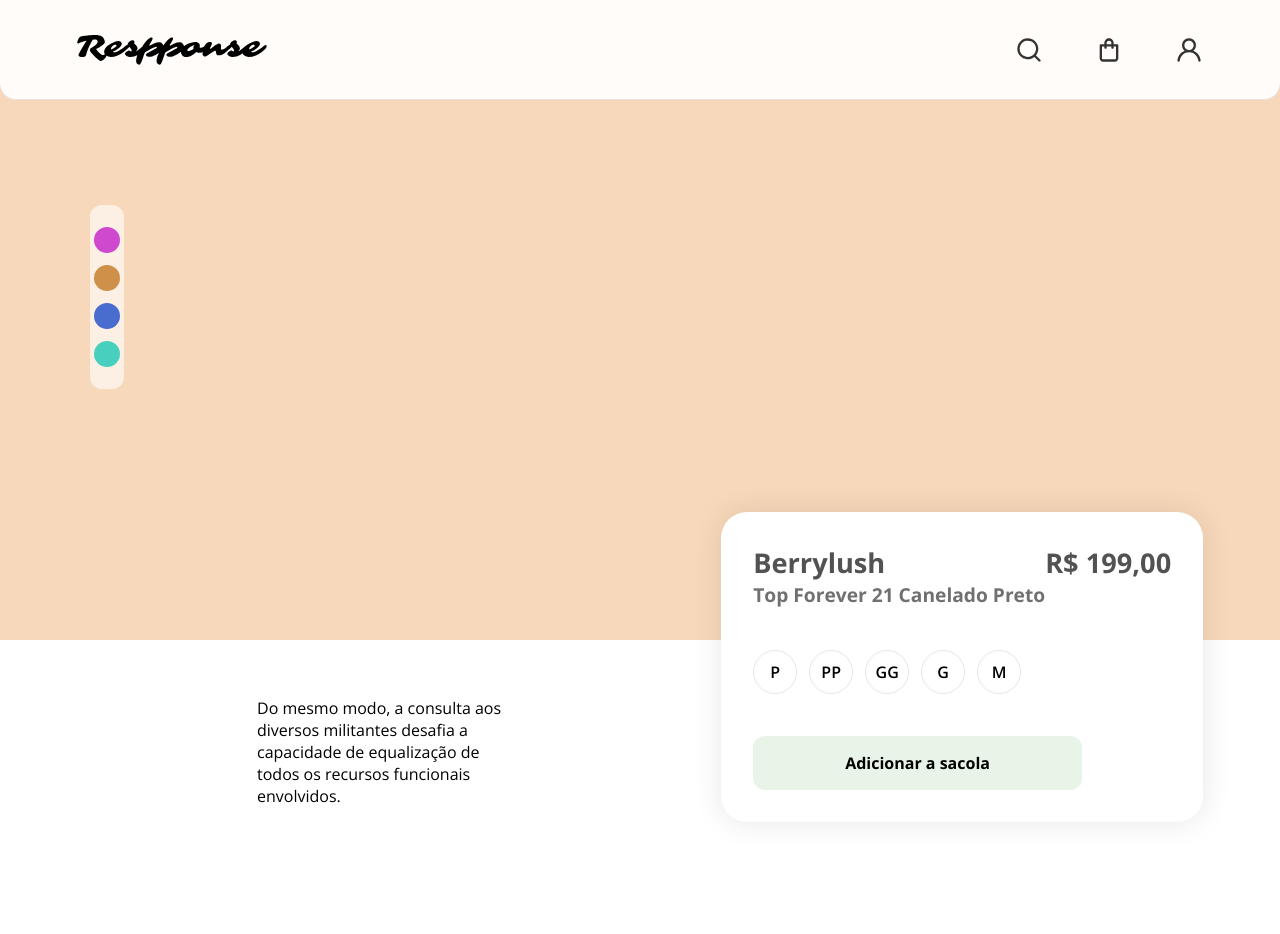
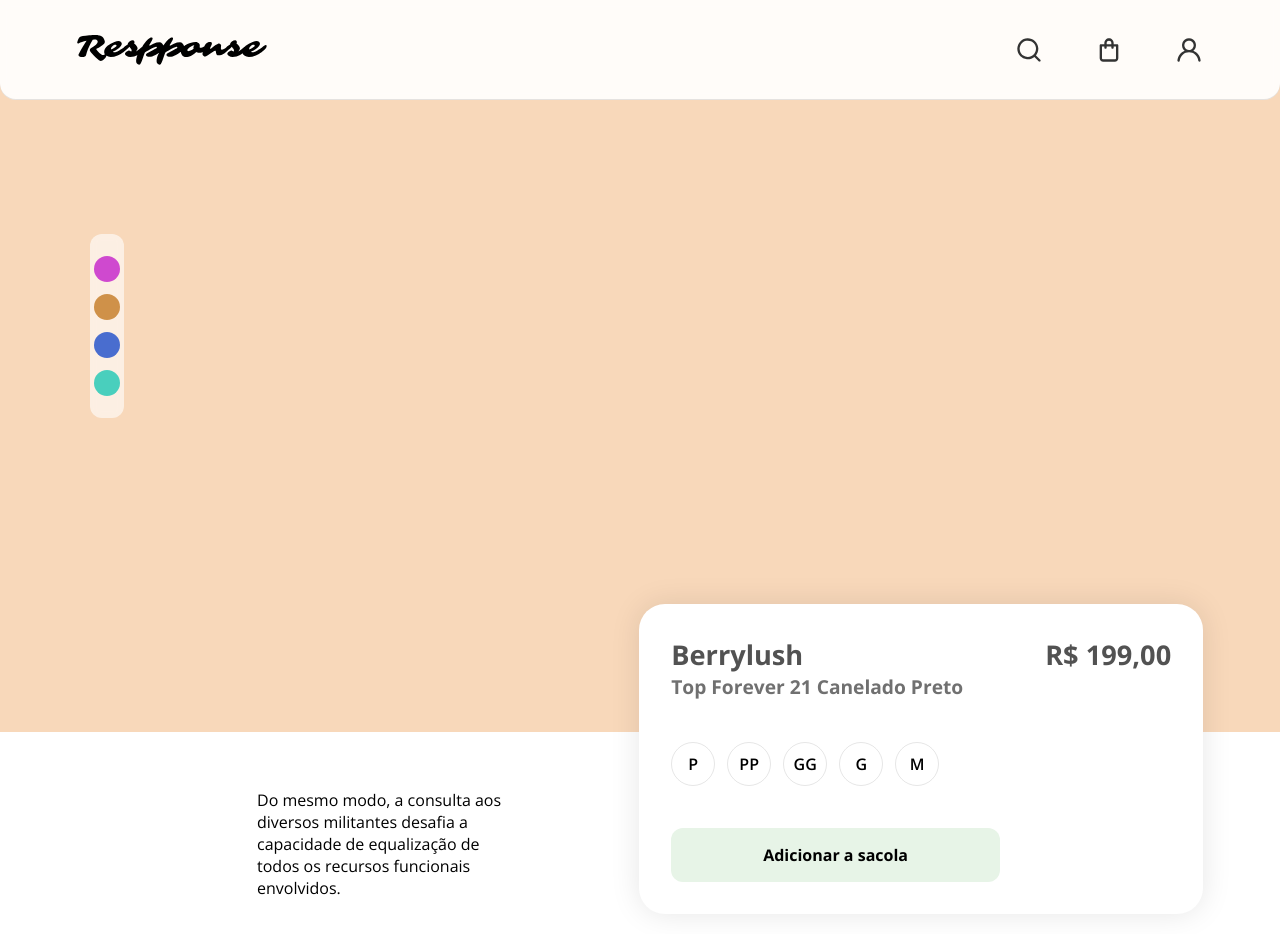
Before and after one commit to marlon307/project-respponse, a Next.js app: page /product/1 in a window 1280 px wide. Shown: the top 934 px of the page. Before the commit the page ends 864 px from the top, so only its background shows below. Built offline with nearby package versions, Linux system fonts and the light colour scheme.

Commit message:
Pages product infos update

```diff
--- a/pages/product/product.module.scss
+++ b/pages/product/product.module.scss
@@ -1,7 +1,7 @@
 .slide {
   position: relative;
   width: 100%;
-  height: 70ch;
+  height: 80ch;
   background: rgb(248, 216, 186);
 }
 
@@ -13,6 +13,7 @@
   border-radius: 26px;
   box-shadow: 0 0 30px var(--boxshdowncolo);
   transition: 0.3s;
+  width: 500px;
 }
 
 .infodesc {
@@ -50,11 +51,11 @@
 }
 
 @media (max-width: 750px) {
-
   .infos {
     margin-top: 0;
     box-shadow: none;
     padding: 0;
+    width: auto;
   }
 
   .slide {
```
